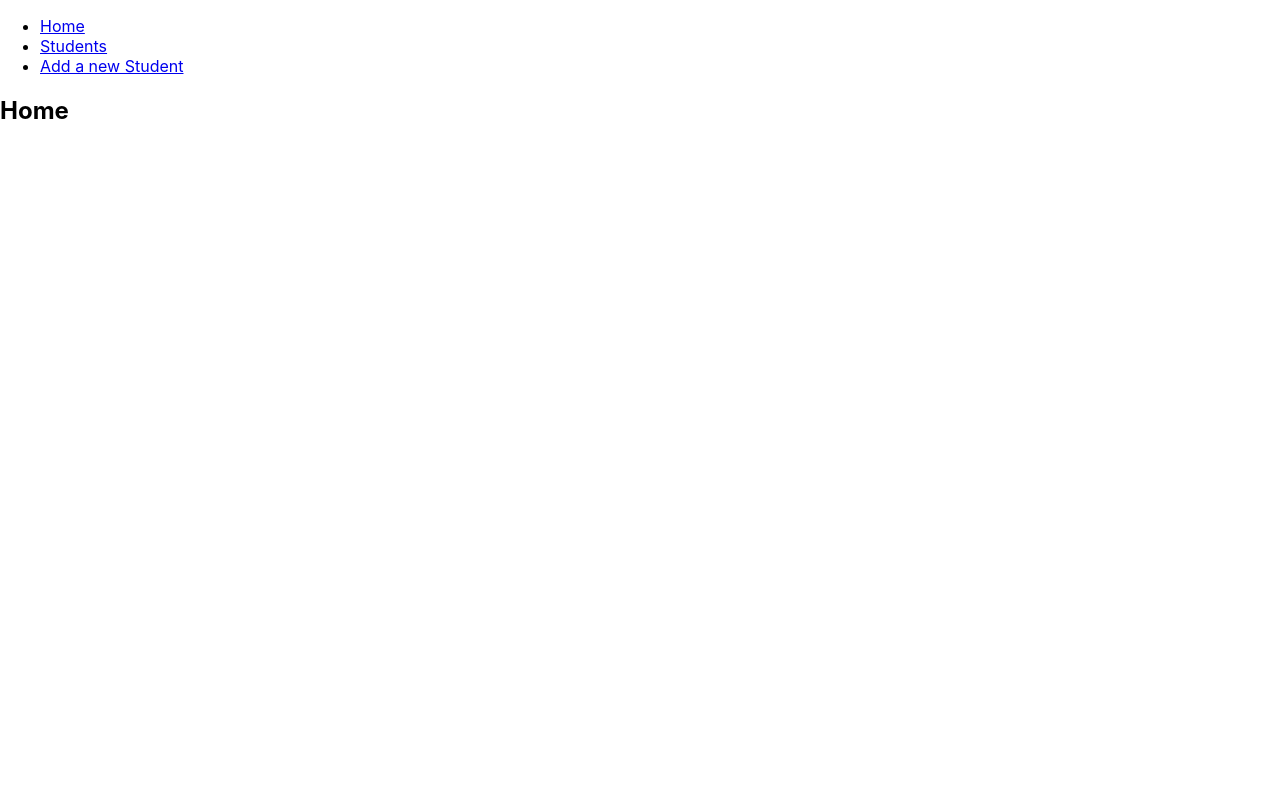
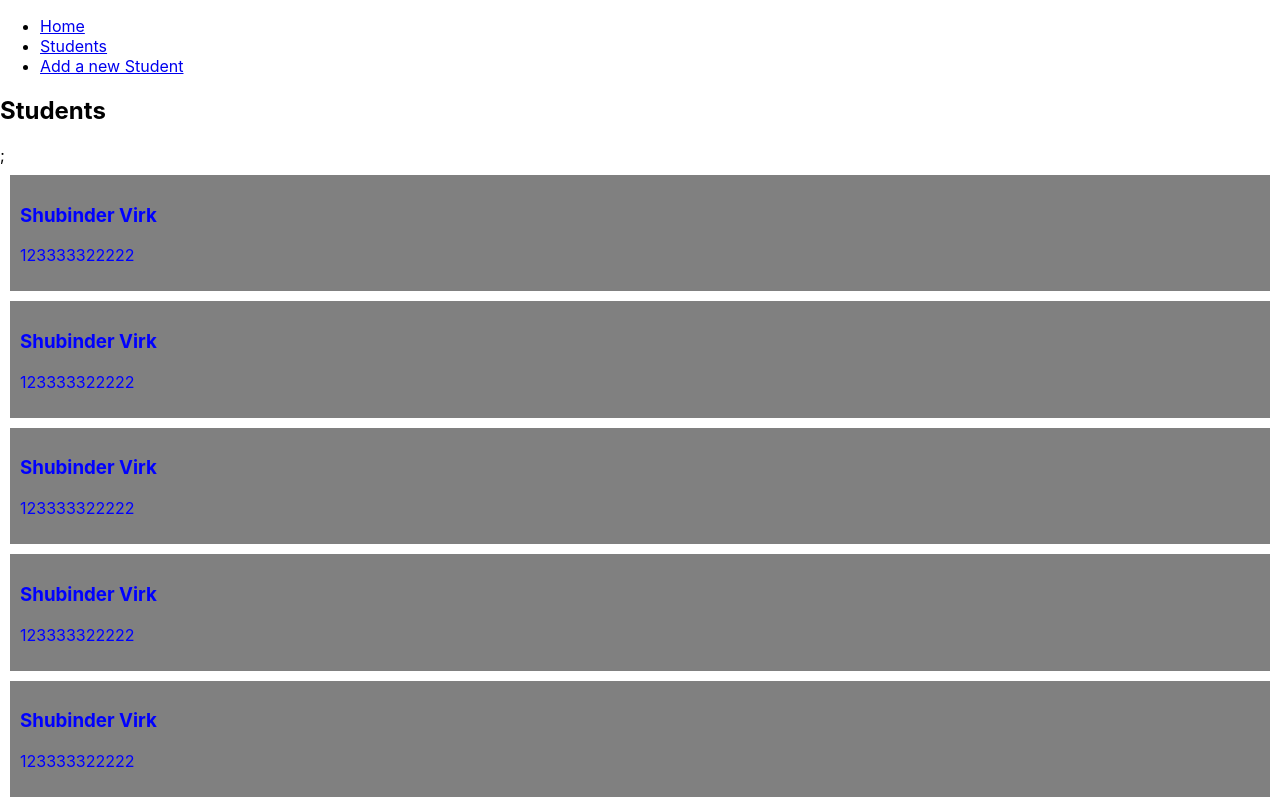
Before and after one commit to SHUBV92/Student-Register, a React (Create React App) app: page /students in a window 1280 px wide. Shown: the top 800 px of the page. Built offline with nearby package versions, Linux system fonts and the light colour scheme.

Commit message:
Added: Data and UI to the components

```diff
--- a/package.json
+++ b/package.json
@@ -13,11 +13,12 @@
     "@types/styled-components": "^5.1.14",
     "react": "^17.0.2",
     "react-dom": "^17.0.2",
+    "react-router": "^5.2.1",
     "react-router-dom": "^5.3.0",
     "react-scripts": "4.0.3",
-    "web-vitals": "^1.0.1",
     "styled-components": "^5.3.1",
-    "typescript": "^4.1.3"
+    "typescript": "^4.1.3",
+    "web-vitals": "^1.0.1"
   },
   "scripts": {
     "start": "react-scripts start",
--- a/src/App.js
+++ b/src/App.js
@@ -24,14 +24,14 @@ function App() {
           </ul>
         </nav>
         <Switch>
-          <Route path='/'>
-            <Home />
-          </Route>
           <Route path='/students'>
             <Students />
           </Route>
           <Route path='/register'>
             <Register />
+          </Route>
+          <Route path='/'>
+            <Home />
           </Route>
         </Switch>
       </div>
--- /dev/null
+++ b/src/components/Card.js
@@ -0,0 +1,14 @@
+export default function Card({ children }) {
+  return (
+    <div
+      style={{
+        backgroundColor: 'grey',
+        padding: '10px',
+        margin: '10px',
+        color: 'blue',
+      }}
+    >
+      {children}
+    </div>
+  );
+}
--- a/src/containers/Register/Register.js
+++ b/src/containers/Register/Register.js
@@ -1,7 +1,13 @@
 import React from 'react';
+import Form from '../../components/Form';
 
 function Register() {
-  return <h2>Register</h2>;
+  return (
+    <div>
+      <h2>Register</h2>;
+      <Form />
+    </div>
+  );
 }
 
 export default Register;
--- a/src/containers/Students/Students.jsx
+++ b/src/containers/Students/Students.jsx
@@ -1,7 +1,23 @@
 import React from 'react';
+import StudentData from '../../studentsDataBase.json';
+
+// component
+import Card from '../../components/Card';
 
 const Students = () => {
-  return <h2>Students</h2>;
+  return (
+    <div>
+      <h2>Students</h2>;
+      {StudentData.map((student) => {
+        return (
+          <Card>
+            <h3>{student.name}</h3>
+            <p>{student.id}</p>
+          </Card>
+        );
+      })}
+    </div>
+  );
 };
 
 export default Students;
```
Also changed, not shown: 1 other file (tests, documents, lock files or other folders).
